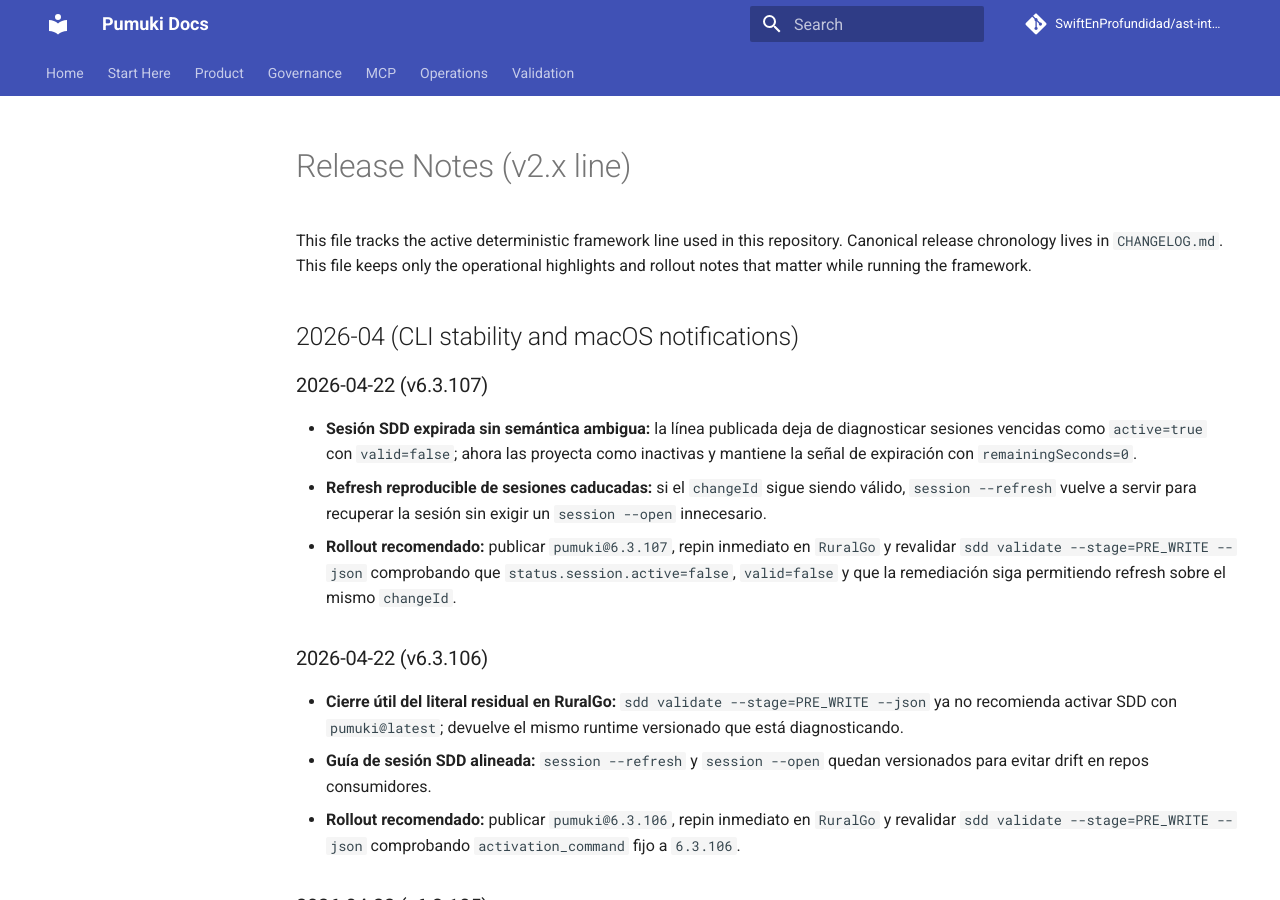
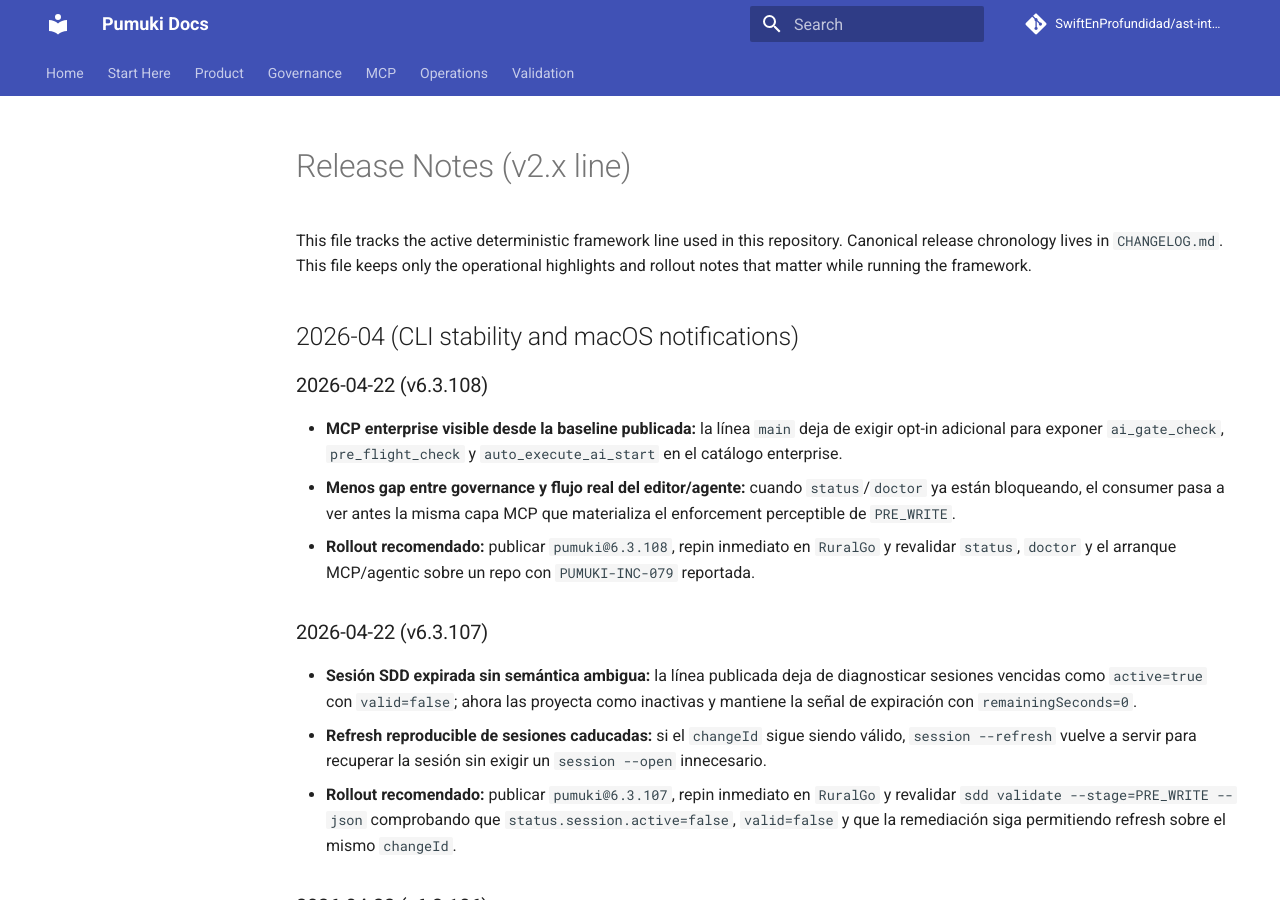
Before and after one commit to SwiftEnProfundidad/ast-intelligence-hooks, an MkDocs documentation site: the page built from docs/operations/RELEASE_NOTES.md, in a window 1280 px wide and 900 px high. Built offline with MkDocs 1.6.1 and Material for MkDocs 9.7.7, drawn with Linux system fonts in a browser that asks for light colours; comment, search, counter and statistics services are not loaded.

Commit message:
hotfix(release): publish pumuki 6.3.108

```diff
--- a/docs/operations/RELEASE_NOTES.md
+++ b/docs/operations/RELEASE_NOTES.md
@@ -5,6 +5,12 @@ Canonical release chronology lives in `CHANGELOG.md`.
 This file keeps only the operational highlights and rollout notes that matter while running the framework.
 
 ## 2026-04 (CLI stability and macOS notifications)
+
+### 2026-04-22 (v6.3.108)
+
+- **MCP enterprise visible desde la baseline publicada:** la línea `main` deja de exigir opt-in adicional para exponer `ai_gate_check`, `pre_flight_check` y `auto_execute_ai_start` en el catálogo enterprise.
+- **Menos gap entre governance y flujo real del editor/agente:** cuando `status`/`doctor` ya están bloqueando, el consumer pasa a ver antes la misma capa MCP que materializa el enforcement perceptible de `PRE_WRITE`.
+- **Rollout recomendado:** publicar `pumuki@6.3.108`, repin inmediato en `RuralGo` y revalidar `status`, `doctor` y el arranque MCP/agentic sobre un repo con `PUMUKI-INC-079` reportada.
 
 ### 2026-04-22 (v6.3.107)
 
--- a/package.json
+++ b/package.json
@@ -1,6 +1,6 @@
 {
   "name": "pumuki",
-  "version": "6.3.107",
+  "version": "6.3.108",
   "description": "Enterprise-grade AST Intelligence System with multi-platform support (iOS, Android, Backend, Frontend) and Feature-First + DDD + Clean Architecture enforcement. Includes dynamic violations API for intelligent querying.",
   "main": "index.js",
   "bin": {
```
Also changed, not shown: CHANGELOG.md (+8 -0 lines), 2 other files.
